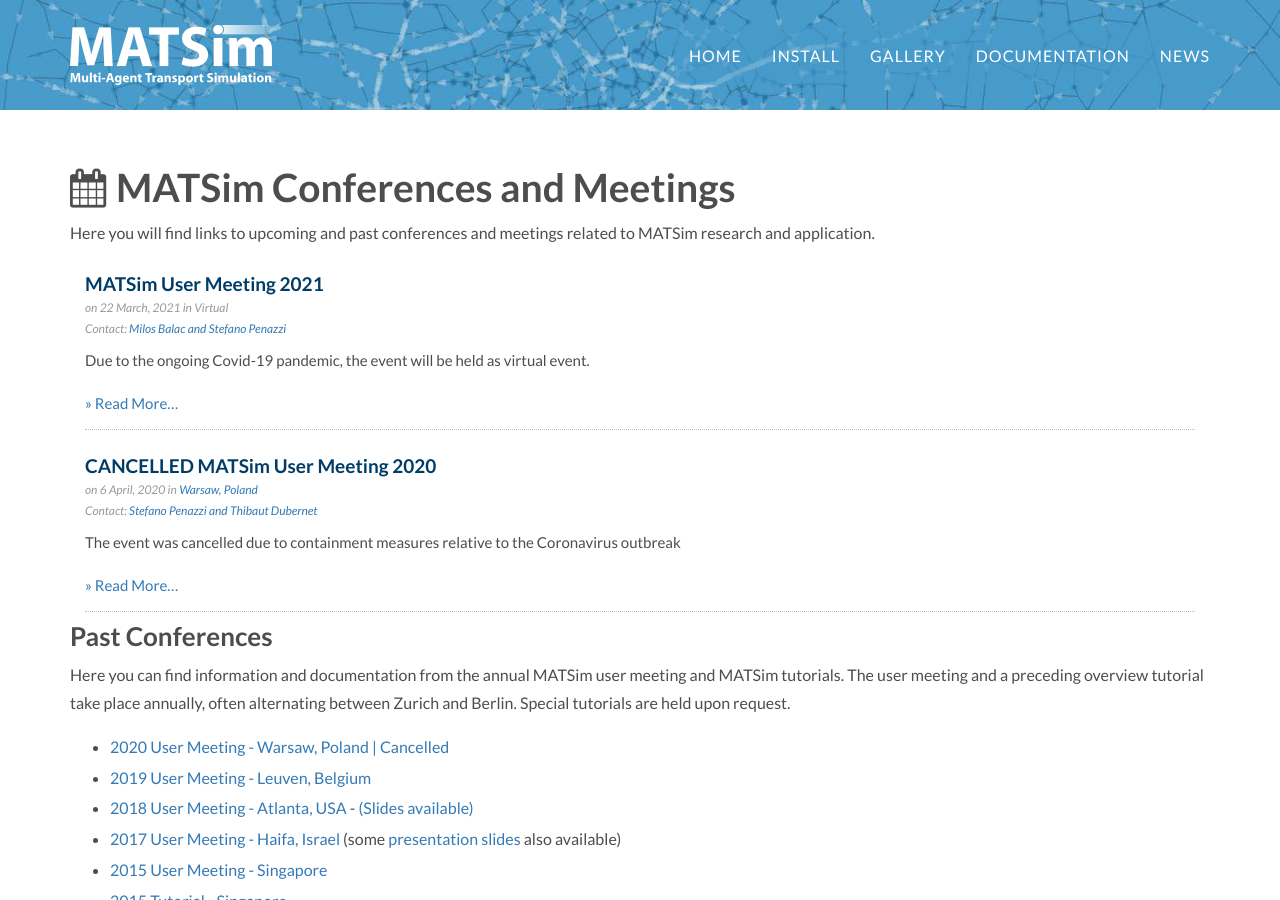
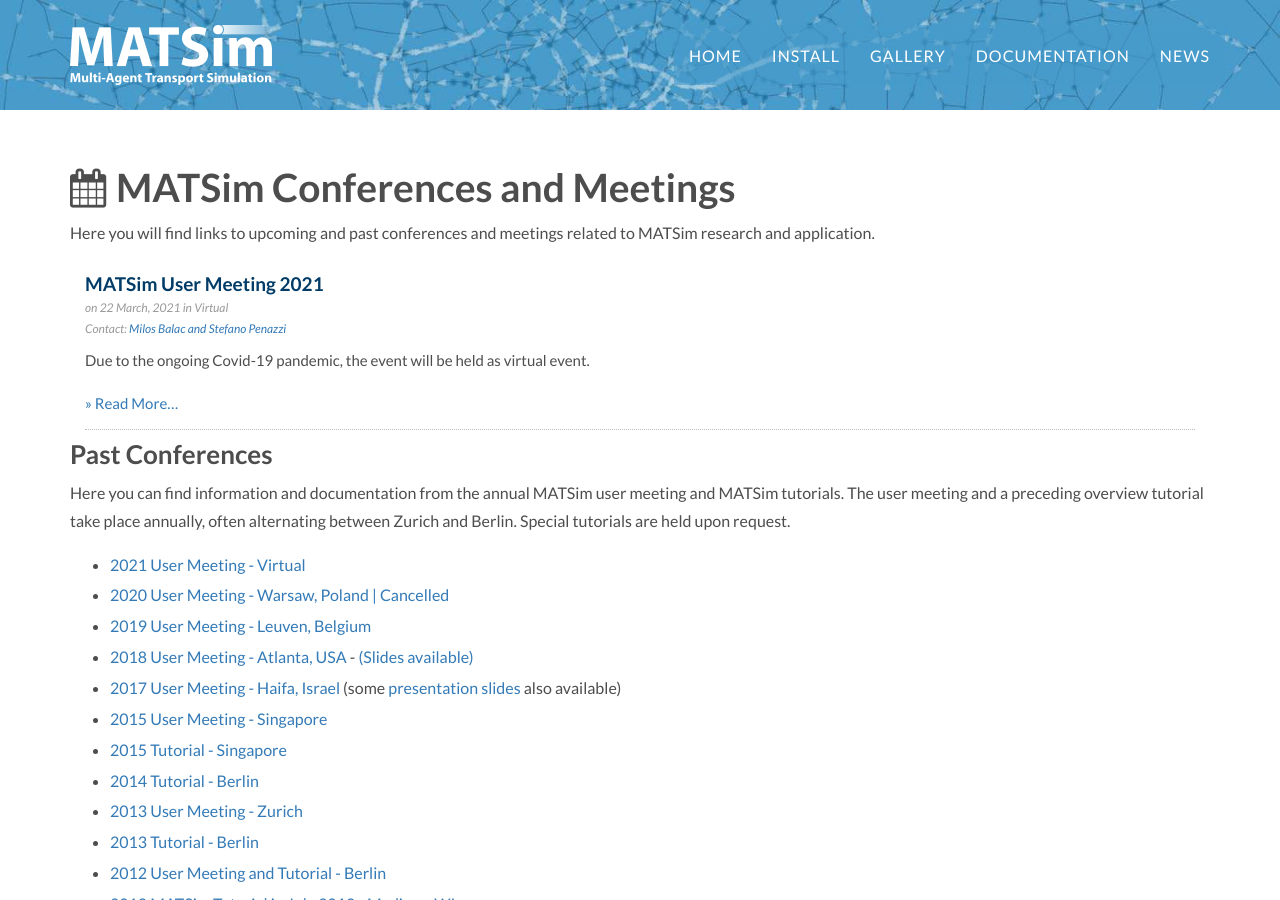
Before and after one commit to matsim-org/jekyll-website, a Jekyll site: the page built from conferences/index.md, in a window 1280 px wide and 900 px high. Built offline with Jekyll 4.4.1, drawn with Linux system fonts in a browser that asks for light colours; some web fonts are replaced; some of the changed lines change nothing that is shown.

Commit message:
MUM 2022

```diff
--- a/_conferences/user_meeting_2020.md
+++ /dev/null
@@ -1,125 +0,0 @@
----
-title: <b>CANCELLED</b> MATSim User Meeting 2020
-event_date:
-    start: 2020-04-06
-    other_dates:
-        - name: Submissions until
-          date: 2020-02-27
-        - name: Registration until
-          date: 2020-02-27
-
-location:
-    name: Warsaw, Poland
-    url: https://goo.gl/maps/RDSs7HCLAzD211c77
-
-contact:
-    name: Stefano Penazzi and Thibaut Dubernet
-    email: matsim2020@ethz.ch
-
-summary: "The event was cancelled due to containment measures relative to the Coronavirus outbreak"
----
-
-{% assign red='#FF0000' %}
-
-<div class="panel panel-info" style='border-color: {{red}}'>
-  <div class="panel-heading" style='border-color: {{red}}; background-color: {{red}}'>
-    <h3 class="panel-title">MEETING CANCELLED</h3>
-  </div>
-  <div class="panel-body" >
-    <p>
-    We are sorry to announce that the MATSim User Meeting 2020 had to be <b>cancelled</b> on short notice.
-
-    The reason is an increasing number of key participants cancelling their participation due to institutional policies,
-    and increasing uncertainty about the possibility for other participants to travel to the meeting.
-
-    We apologize for the short notice and hope to see you at the next user meeting.
-
-    The information below is kept for later reference.
-    </p>
-  </div>
-</div>
-
-
-## MATSim User Meeting
-
-This year the annual MATSim user meeting will be in Warsaw, Poland.
-The meeting occurs on April 6th just a day before the [ANT conference](http://cs-conferences.acadiau.ca/ant-20/),
-which begins on Tuesday, April 7th.
-The meeting will last for the whole day, alternating presentations and time for exchange.
-Holding a presentation is by no means a condition for attending the meeting,
-so feel free to register to hear about other's work and exchange.
-
-The user meeting will be followed by a _business meeting_,
-where strategic decisions relevant to the future of MATSim are discussed.
-To keep the group size manageable, we recommend that each institution decides on
-(at most) one person to attend that meeting.
-
-This year, the discussions will mostly revolve around the foundation of a
-_MATSim Association_. The aim of that association is to become the entity steering
-further development of the MATSim platform, a role which was until now taken by academic chairs.
-The association should provide various benefits to the community as whole, in particular:
-
-- Give a formal way for each and every user to participate in decisions, by becoming a member
-- Ensure long-term stability of the development, by making it less dependent on the continuity of the academic chairs
-- Give the possibility for interested industrial users to pay for a commercial license.
-    The revenue from those licenses will allow to finance further
-    development and maintenance of the GPL-licensed version of MATSim,
-    while keeping membership fees to a reasonable level.
-
-The day will close with the formal _foundation meeting_,
-after which the association will legally start its existence.
-
-All participants to the user meeting are then invited to join for a (self-paid) dinner together,
-in a venue to be announced.
-
-{:.extension-table}
-| Time           | Session                           |
-|----------------|-----------------------------------|
-|  9:00 - 10:30  | User Meeting - Presentations 1    |
-|                | _Coffee break_                    |
-| 11:00 - 12:30  | User Meeting - Presentations 2    |
-|                | _Lunch_                           |
-| 14:00 - 15:30  | User Meeting - Presentations 3    |
-|                | _Coffee break_                    |
-| 16:00 - 17:30  | Business Meeting                  |
-| 17:30 - 18:30  | Founding Meeting                  |
-|                | _Dinner_                          |
-
-Three [documents](https://polybox.ethz.ch/index.php/s/vXPsHvfwwfooTE0)
-where prepared and will be discussed:
-- the articles of the association, listing its purpose and rules
-- the _contribution agreement_, through which all past developers will be able to give the right
-    to the association to use their contribution to fulfill its mission,
-    by sharing ownership
-- the _contributor terms_, which future contributors will have to accept when doing a pull request.
-
-## Venue
-
-The meeting will be held in the same venue as the ANT conference:
-the [Radisson Blu Sobieski Hotel](https://www.radissonhotels.com/en-us/hotels/radisson-blu-warsaw-sobieski).
-
-<iframe src="https://www.google.com/maps/embed?pb=!1m18!1m12!1m3!1d2444.0660947550377!2d20.986712215796462!3d52.224016979759234!2m3!1f0!2f0!3f0!3m2!1i1024!2i768!4f13.1!3m3!1m2!1s0x471ecc97235cd483%3A0xc884fca7a7e70afc!2sRadisson%20Blu%20Sobieski%20Hotel%2C%20Warsaw!5e0!3m2!1sfr!2sch!4v1582558024928!5m2!1sfr!2sch" width="600" height="450" frameborder="0" style="border:0;" allowfullscreen=""></iframe>
-
-## Call for Abstracts
-
-We are now accepting submissions for the User Meeting from both Science and Industry.
-
-Submissions for the User Meeting should take the form of an abstract (< 1000 words), and are to be submitted before February 29, 2020, through
-[EasyChair](https://easychair.org/cfp/matsim2020).
-
-MATSim-related submissions to the main conference will as well be considered for inclusion in the User Meeting program.
-
-Notifications of acceptance will follow shortly after that date.
-
-Please feel free to forward this information to any of your contacts, by sharing the link to the EasyChair call for papers:
-
-[https://easychair.org/cfp/matsim2020](https://easychair.org/cfp/matsim2020)
-
-All questions about submissions should be emailed to [matsim2020@ethz.ch](mailto:matsim2020@ethz.ch)
-
-## Registration
-
-Registration is now closed. If you did not register but want to come to the user meeting,
-please contact [the organizers](matsim2020@ethz.ch).
-
-Note that registration is necessary to attend the meeting.
--- a/conferences/index.md
+++ b/conferences/index.md
@@ -74,6 +74,7 @@
 
 Here you can find information and documentation from the annual MATSim user meeting and MATSim tutorials. The user meeting and a preceding overview tutorial take place annually, often alternating between Zurich and Berlin. Special tutorials are held upon request.
 
+- [2021 User Meeting - Virtual](/conferences/user_meeting_2021)
 - [2020 User Meeting - Warsaw, Poland \| Cancelled](/conferences/user_meeting_2020)
 - [2019 User Meeting - Leuven, Belgium](https://matsim.atlassian.net/wiki/spaces/MATPUB/pages/365133825/MATSim+User+Meeting+2019)
 - [2018 User Meeting - Atlanta, USA](https://matsim.atlassian.net/wiki/spaces/MATPUB/pages/116916260/MATSim+User+Meeting+2018+ITM+Atlanta+June+23) - [(Slides available)](https://matsim.atlassian.net/wiki/spaces/MATPUB/pages/299335682/Presentations+from+MATSim+User+meeting+2018)
```
Also changed, not shown: _conferences/user_meeting_2022.md (renamed from _conferences/user_meeting_2021.md).
